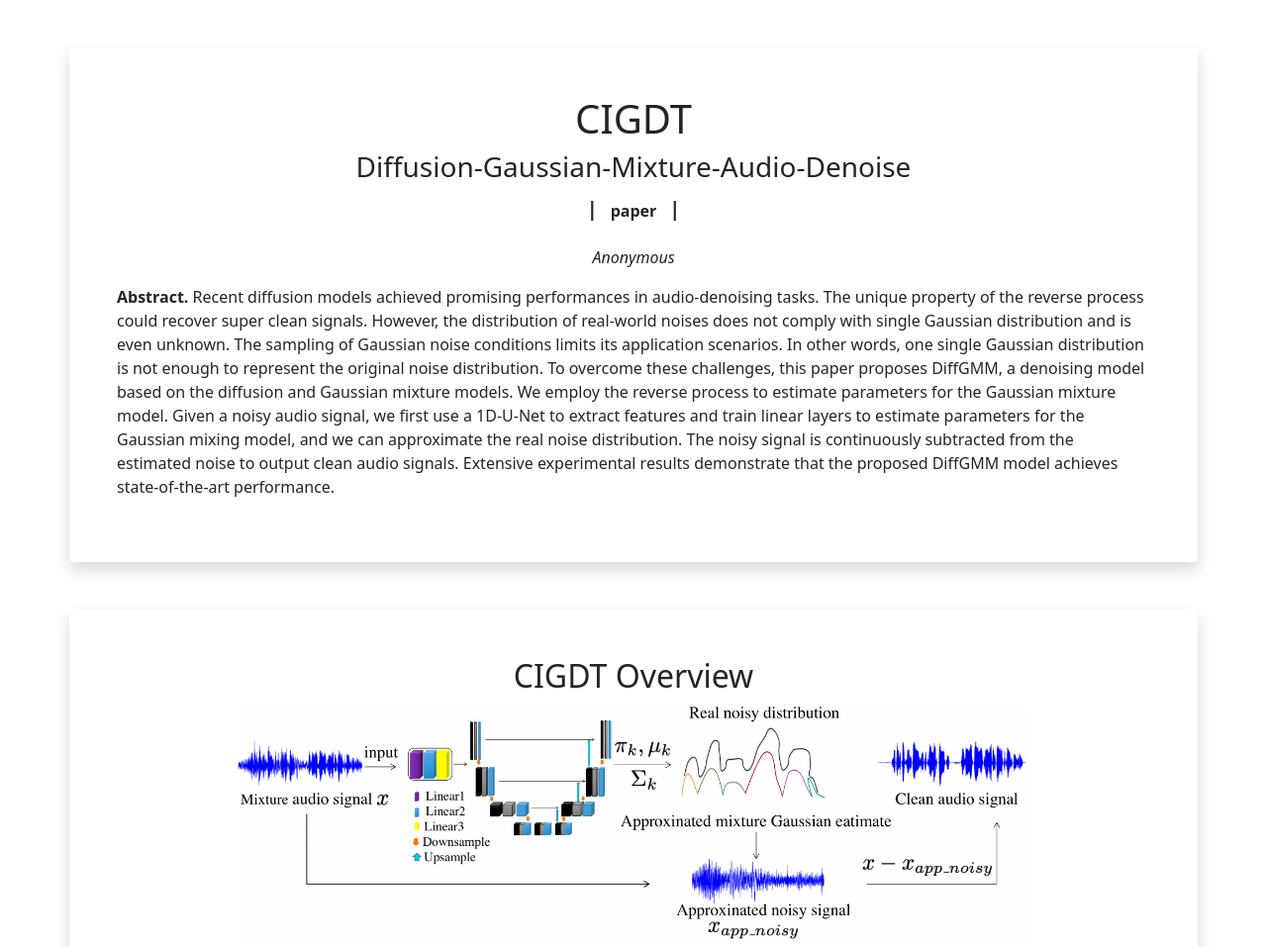
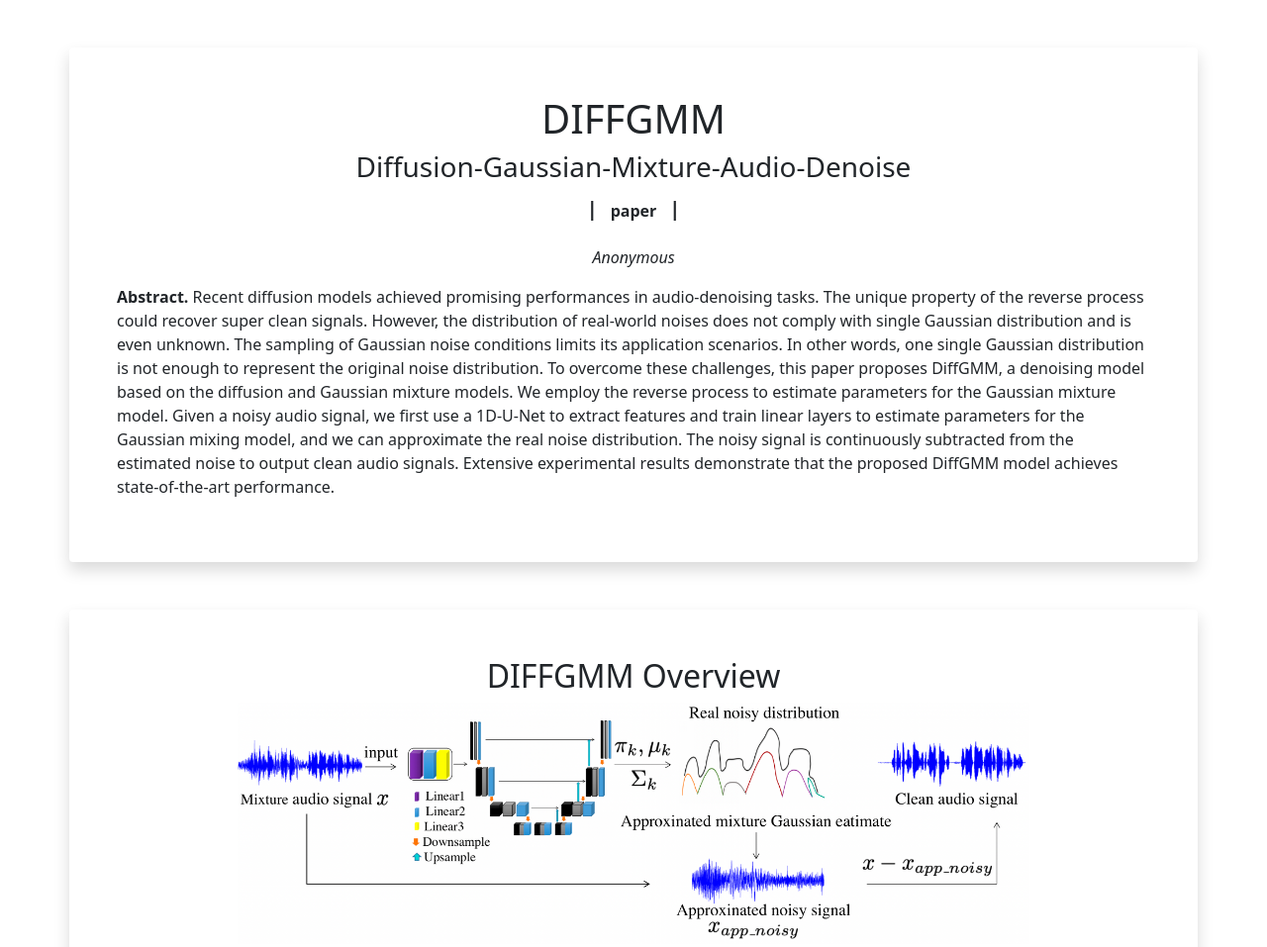
Before and after one commit to GIFFGMM/GIFFGMM.github.io, a plain HTML site: page index.html in a window 1280 px wide. Shown: the top 957 px of the page at 99% size. Drawn offline with nearby package versions, Linux system fonts and the light colour scheme; a script that the page names is missing.

Commit message:
Update index.html

```diff
--- a/index.html
+++ b/index.html
@@ -24,7 +24,7 @@
   <body>
     <div class="container pt-5 mt-5 shadow p-5 mb-5 bg-white rounded">
       <div class="text-center">
-        <h1>CIGDT</h1><h3>Diffusion-Gaussian-Mixture-Audio-Denoise</h3>
+        <h1>DIFFGMM</h1><h3>Diffusion-Gaussian-Mixture-Audio-Denoise</h3>
         <p class="lead fw-bold">
           |<a
             href=""
@@ -43,7 +43,7 @@
     </div>
 
 <div class="container pt-5 mt-5 shadow p-5 mb-5 bg-white rounded">
-    <h2 id="model-overview" style="text-align: center;">CIGDT Overview</h2>
+    <h2 id="model-overview" style="text-align: center;">DIFFGMM Overview</h2>
 
     <body>
     <p style="text-align: center;">
```
